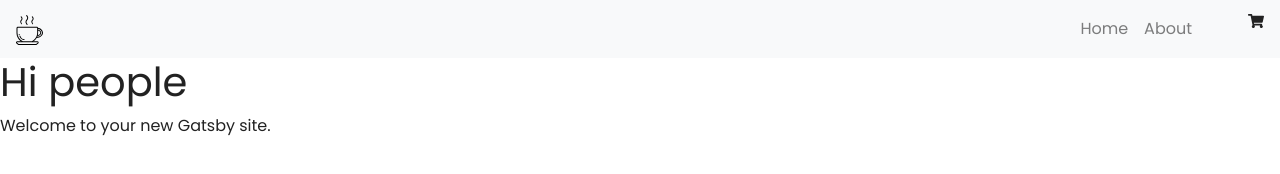
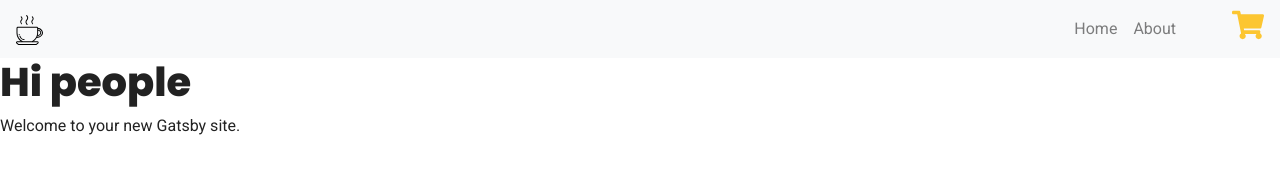
Before and after one commit to shaniakiat/doughnut-time, a Gatsby site: page / in a window 1280 px wide. Built offline with nearby package versions, Linux system fonts and the light colour scheme; Gatsby itself is replaced by a stand-in of ours.

Commit message:
layout css

```diff
--- a/src/components/layout.css
+++ b/src/components/layout.css
@@ -1,8 +1,9 @@
-@import url("https://fonts.googleapis.com/css?family=Poppins&display=swap");
+@import url("https://fonts.googleapis.com/css?family=Poppins:800&display=swap");
+@import url("https://fonts.googleapis.com/css?family=Poppins:800|Roboto&display=swap");
 
 :root {
   --mainBrown: #845218;
-  --mainYellow: #d7c197;
+  --mainYellow: #fcc631;
   --mainGrey: #ece8dc;
   --mainWhite: #fff;
   --mainDark: #222;
@@ -11,5 +12,25 @@
 body {
   background: var(--mainWhite);
   color: var(--mainDark);
+  font-family: "Roboto", sans-serif !important;
+}
+
+h1,
+h2,
+h3,
+h4,
+h5,
+h6 {
   font-family: "Poppins", sans-serif !important;
+  /* letter-spacing: 0.1rem !important; */
 }
+
+.text-yellow {
+  color: var(--mainYellow);
+}
+
+.cart-icon {
+  cursor: pointer;
+  color: var(--mainYellow);
+  font-size: 2rem;
+}
```
